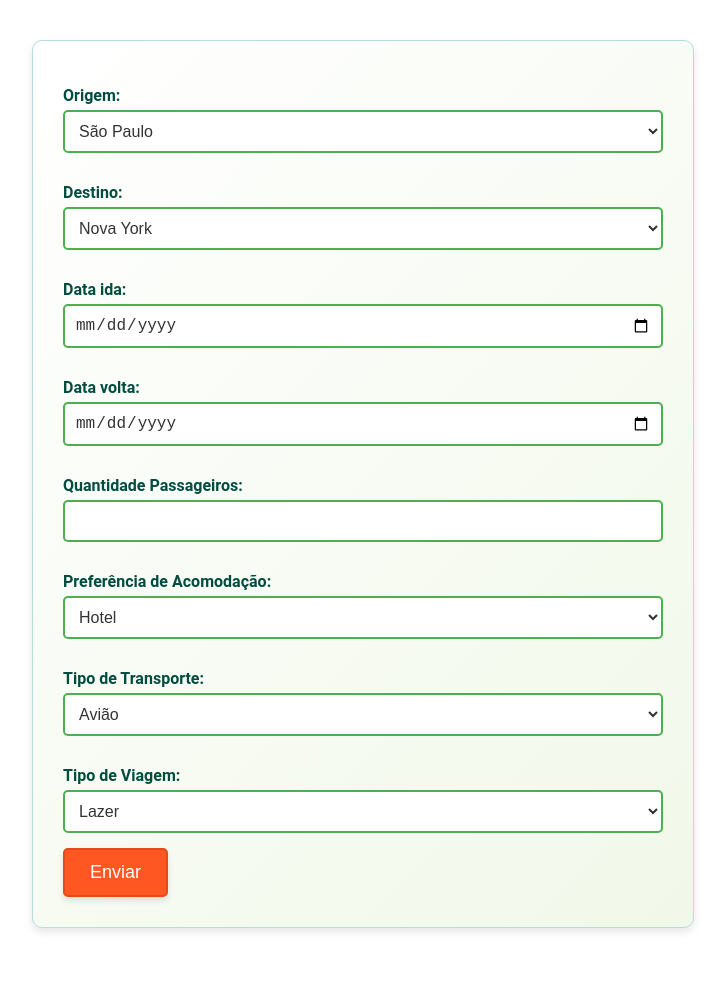
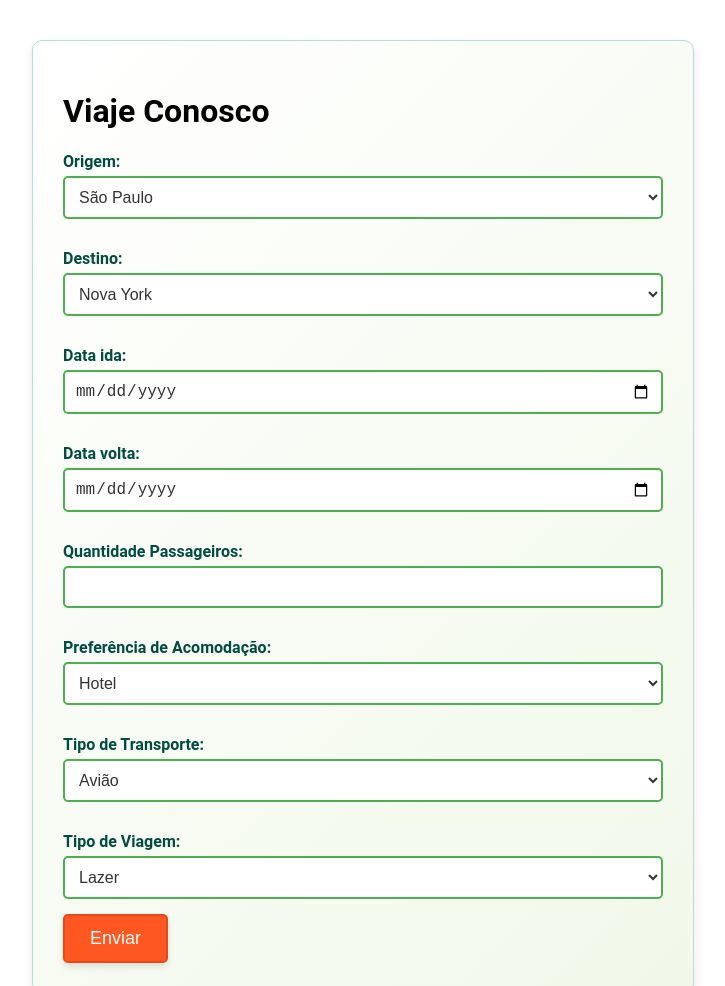
Before and after one commit to TailyniDev/FormularioJson-Turismo, a plain HTML site: page index.html in a window 1280 px wide. Shown: the top 986 px of the page, without its empty margins (277-1002 px from the left). Drawn offline with Linux system fonts and the light colour scheme; some packages are replaced by stand-ins of ours; a script that the page names is missing.

Commit message:
Update index.html

```diff
--- a/index.html
+++ b/index.html
@@ -3,11 +3,12 @@
 <head>
     <meta charset="UTF-8">
     <meta name="viewport" content="width=device-width, initial-scale=1.0">
-    <title>Document</title>
+    <title>Turismo Legal</title>
     <link rel="stylesheet" href="style.css">
 </head>
 <body>
     <div class="forms">
+        <h1>Viaje Conosco</h1>
             <label for="origem">Origem:</label>
             <select id="origem">
                 <option value="Sao_Paulo">São Paulo</option>
```
